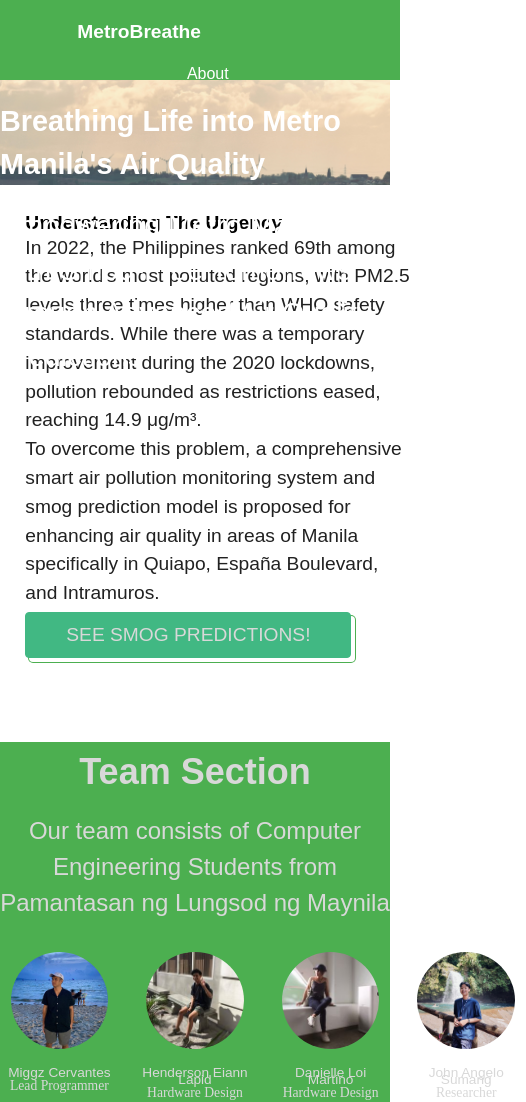
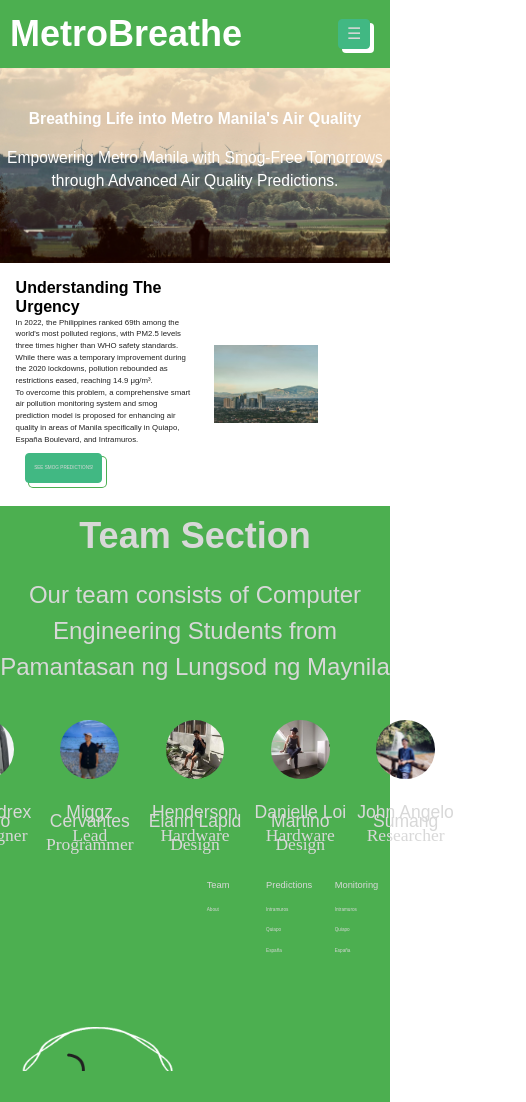
Before and after one commit to migzcervvv/Thesis-Website, a plain HTML site: page index.html in a window 390 px wide. Shown: the top 1102 px of the page, 526 px wide, since content can reach past the window. Drawn offline with Linux system fonts and the light colour scheme; a script that the page names is missing.

Commit message:
Mobile Responsiveness not finished

```diff
--- a/Website.css
+++ b/Website.css
@@ -24,15 +24,18 @@ p {
   line-height: 150%;
   color: #212121;
 }
-
+.mobile-menu-icon {
+  display: none;
+}
 .navbar {
   display: flex;
   flex-direction: row;
   justify-content: space-between;
   align-items: center;
   width: 100%; /* Responsive width */
-  max-height: 4vw;
-  min-height: 70px;
+  max-width: 1250px; /* Max width constraint */
+  max-height: 15vh;
+  min-height: 8vh;
   background: #4CAF50;
   border-radius: 0px;
 }
@@ -44,7 +47,6 @@ p {
   align-items: center;
   padding: 0px;
   width: 100%; /* Responsive width */
-  max-width: 1250vw; /* Max width constraint */
   max-height: 70px;
   border-radius: 0px;
   margin: 0 auto; /* Centering */
@@ -66,12 +68,12 @@ p {
 .navbar-logo {
   display: flex;
   flex-direction: row;
-  flex: 1; /* Distributes space evenly */
+  flex: 1;
   align-items: flex-start;
   padding: 0px;
   margin: 0 auto;
-  width: 261px; /* Fixed width, consider making this responsive if needed */
-  height: 52px;
+  width: 15vw; /* Fixed width, consider making this responsive if needed */
+  height: auto;
   border-radius: 0px;
 }
 
@@ -161,7 +163,7 @@ p {
   align-items: flex-start;
   padding: 0px;
   gap: 1vw; /* Responsive gap */
-  width: auto; /* Adjust width to auto */
+  width: 100%;
   height: auto; /* Adjust height to auto */
   border-radius: 0px;
 }
@@ -181,7 +183,7 @@ p {
   align-items: flex-start;
   padding: 0;
   gap: 1vw; /* Responsive gap */
-  width: auto; /* Adjust width to auto */
+  width: 100%;
   max-width: 1200px;
   height: auto; /* Adjust height to auto */
   border-radius: 0px;
@@ -226,7 +228,7 @@ p {
 .hero-container-content {
   flex-direction: column;
   align-items: center;
-  gap: 1em; /* Adjust gap to a more reasonable unit */
+  gap: 1.5em; /* Adjust gap to a more reasonable unit */
 }
 
 /* Actions */
@@ -552,145 +554,168 @@ button:not([disabled]):active {
 #smogProgressBar.high { background-color: orange; }
 #smogProgressBar.very-high { background-color: red; }
 
-/* Mobile Screens: max-width of 768px *//* Mobile Screens: max-width of 768px *//* Mobile Screens: max-width of 768px *//* Mobile Screens: max-width of 768px *//* Mobile Screens: max-width of 768px */
+/* Mobile Screens: max-width of 480px *//* Mobile Screens: max-width of 480px *//* Mobile Screens: max-width of 480px *//* Mobile Screens: max-width of 480px *//* Mobile Screens: max-width of 480px */
 
-@media screen and (max-width: 768px) {
-  /* General Styles */
-  h1, p, h2 {
-    font-size: 1.6rem; /* Adjusted font size */
+@media screen and (max-width: 480px) {
+    /* Navbar Adjustments for Mobile */
+    body, h1, p, h2 {
+      margin: 0;
+      padding: 0;
+      font-family: 'Poppins', sans-serif;
+      width: 100%; /* Full width */
+      font-style: normal;
+      color: #000000;
+      content: justify;
     }
 
-  /* Navbar Adjustments */
-  .navbar, .navbar-container, .navbar-content {
-    max-height: auto;
-    padding: 0 2vw;
-  }
-  .navbar-logo h1, .navbar-link a {
-    font-size: 1.4rem; /* Adjusted font size */
+    /* H1 */
+    h1 {
+      font-weight: 700;
+      font-size: 1rem;
+      line-height: 120%;
     }
 
-  /* Hero Heading Container */
-  .hero-heading-container {
-    flex-direction: column;
-    top: 5vw;
-    gap: 5vw;
-  }
-  .hero-heading, .hero-heading-content {
-    font-size: 2rem; /* Smaller font size */
-  }
-  .hero-heading-column a, .hero-heading-column b {
-    width: 90vw; /* Adjust width */
+    /* Paragraph */
+    p {
+      width: 100%; /* Full width */
+      font-weight: 400;
+      font-size: 0.8rem;
+      line-height: 150%;
+      color: #212121;
     }
 
-  /* Hero Container Adjustments */
-  .hero-container {
+  .navbar {
+    max-width: 100%;
+    height: 2vh;
+  }
+  .navbar-container {
+      padding: 0 10px;
+  }
+  .navbar-content {
+      flex-grow: 0; /* Prevents logo from taking unnecessary space */
+      width: 100%; /* Responsive width */
+      gap: 1vw;
+  }
+  .navbar-logo {
+      gap: 1vw;
+  }
+
+  /* Show the mobile menu icon on mobile screens */
+  .mobile-menu-icon {
+      margin-left: auto; /* Aligns the button to the right */
+      font-size: 1em;
+      cursor: pointer;
+      display: block; /* Only show the button on mobile screens */
+  }
+
+  .navbar-menu {
+      display: none; /* Hide the dropdown menu initially */
       flex-direction: column;
-    padding-top: 2vw;
-    padding-bottom: 2vw;
+      height: auto;
+      background-color: #f9f9f9; /* Background color for dropdown */
+      text-align: left;
+      top: 5%;
+      position: absolute; /* Positioning relative to the navbar */
+      box-shadow: 0 8px 16px rgba(0,0,0,0.2); /* Optional: adds a shadow for depth */
+      z-index: 1; /* Ensures dropdown appears above other content */
+      box-sizing: border-box;
+  }
+
+  .navbar-menu a {
+      display: block;
+      padding: 10px;
+      color: black; /* Text color for visibility */
+      text-decoration: none;
+  }
+
+
+.hero-heading-right {
+    min-height: 50vw; /* Adjust for smaller screens */
+    border-radius: 8px; /* Soften edges */
+}
+
+.hero-background {
+    background-size: cover; /* Ensure full background visibility */
+    background-repeat: no-repeat;
+}
+
+.hero-heading-container {
+    flex-direction: column; /* Stack items vertically */
+    gap: 4vw; /* Reduce gap */
+    max-height: none; /* Remove max height restriction */
+    top: 10vw; /* Adjust top position */
+}
+
+.hero-heading-column a,
+.hero-heading-column b {
+    flex-direction: column; /* Stack items vertically */
     gap: 2vw;
 }
-  .hero-container-column {
-    width: 100%; /* Full width */
-    padding-left: 3vw;
-  }
-  .hero-container-image {
-    width: 80vw;
-    height: auto;
+
+.hero-heading, .hero-heading-content {
+    font-size: 4vw; /* Adjust font size based on screen width */
+    text-align: center; /* Center-align text */
 }
 
-  /* Team Circles Adjustments */
-  .team-circles-container, .team-circles-columns {
-    gap: 4vw;
+/* Adjustments for hero container and related elements */
+.hero-container {
+    min-height: 10vh; /* Adjust minimum height */
+    max-height: 30vh;
+}
+.hero-container-column {
+  max-height: 85vw;
+  padding-left: 4vw;
+}
+.hero-container-column p{
+  font-size: 2vw;
+}
+
+.hero-container-image {
+    max-width: 100%; /* Full width for images */
+    background-size: contain;
+    background-repeat: no-repeat;
+    border-radius: 0%;
+}
+button {
+  font-size: 1.2vw; /* Dynamic font size based on screen width */
+  padding: 1vw 2vw; /* Use viewport width for padding */
+  margin: 1vw 2.5vw; /* Adjust margin for spacing */
+}
+
+.team-circle-image-wrapper {
+    width: 25vw; /* Scale based on viewport width */
+    height: 25vw; /* Maintain aspect ratio */
+    max-width: 120px; /* Limit maximum size */
+    max-height: 120px; /* Limit maximum size */
 }
 .JCPIC, .MiggzPIC, .LapidPIC, .daniellePIC, .sumangPIC {
-    width: 25vw;
-    height: 25vw;
+  display: flex;
+  flex-direction: row;
+  justify-content: center;
+  align-items: center;
+  width: 15vw;
+  height: 15vw;
+  background-size: cover;
+  border-radius: 50%; /* Set the border-radius to 50% for a round image */
 }
 .team-member-name, .team-member-role {
-    font-size: 4vw;
+    font-size: 4.5vw; /* Adjust font size for better readability */
 }
 
 /* Footer Adjustments */
 .footercolumns, .footer-links, .footercolumn {
-    width: 100%;
+    gap: 4vw; /* Adjust gap for better spacing */
 }
 .footerlogo-wrapper, .footerlogo {
-    width: 50vw;
-    height: auto;
+    width: 50vw; /* Adjust width to fit smaller screens */
+    max-width: 300px; /* Set a maximum width */
+}
+
+/* Progress Bar Adjustments */
+.progress-bar-container, #smogRecommendation {
+    margin: 5px 0; /* Adjust margin for spacing */
+}
+.progress-bar {
+    height: 8px; /* Adjust height for consistency */
 }
 }
-
-
-/* Mobile Screens: max-width of 480px *//* Mobile Screens: max-width of 480px *//* Mobile Screens: max-width of 480px *//* Mobile Screens: max-width of 480px *//* Mobile Screens: max-width of 480px */
-
-@media screen and (max-width: 480px) {
-  /* General Styles */
-  h1, p, h2 {
-    font-size: 1.2rem; /* Smaller font size */
-  }
-
-  /* Navbar Adjustments */
-  .navbar {
-    flex-direction: column;
-    padding: 5px;
-  }
-  .navbar-content, .navbar-menu {
-    flex-direction: column;
-    align-items: center;
-    gap: 2vw;
-  }
-  .navbar-logo h1, .navbar-link a {
-    font-size: 1.2rem;
-  }
-
-  /* Hero Container Adjustments */
-  .hero-container {
-    padding: 3vh;
-    margin: 0;
-    min-height: 60vh;
-  }
-  .hero-container-column {
-    padding: 0 10px;
-  }
-  .hero-heading, .hero-heading-content {
-    font-size: 1.8rem;
-  }
-  .hero-container-image {
-    width: 90%;
-    height: auto;
-  }
-
-  /* Team Circles Adjustments */
-  .team-circle-image-wrapper {
-    width: 120px;
-    height: 120px;
-  }
-  .team-member-name, .team-member-role {
-    font-size: 3.5vw;
-  }
-
-  /* Footer Adjustments */
-  .footercolumns, .footer-links, .footercolumn {
-    flex-direction: column;
-    align-items: center;
-    width: 100%;
-    gap: 2vw;
-  }
-  .footerlogo-wrapper, .footerlogo {
-    width: 60vw;
-    height: auto;
-  }
-
-  /* Button and Progress Bar Adjustments */
-  button {
-    min-height: 40px;
-    font-size: 1.2rem;
-  }
-  .progress-bar-container, #smogRecommendation {
-    width: 100%;
-    margin: 10px 0;
-  }
-  .progress-bar {
-    height: 12px;
-  }
-}
--- a/index.html
+++ b/index.html
@@ -15,7 +15,8 @@
                         <h1>MetroBreathe</h1>
                     </a>
                 </div>
-                <nav class="navbar-menu">
+                <button class="mobile-menu-icon" id="mobile-menu-toggle">☰</button>
+                <nav class="navbar-menu" id="navbar-menu">
                     <a href="#team">About</a>
                     <a href="SecondPage.html">Monitoring</a>
                     <a href="SecondPage.html">Prediction</a>
@@ -24,14 +25,16 @@
         </div>
     </header>
 
+
     <div class="hero-heading-right">
-        <div class="hero-background"></div>
+        <div class="hero-background">
             <div class="hero-heading-container">
                 <div class="hero-heading-column a">
                     <h1 class="hero-heading">Breathing Life into Metro Manila's Air Quality</h1>
                 </div>
                 <div class="hero-heading-column b">
                     <p class="hero-heading-content">Empowering Metro Manila with Smog-Free Tomorrows through Advanced Air Quality Predictions.</p>
+                </div>
             </div>
         </div>
     </div>
```
Also changed, not shown: SecondPage.html (+3 -2 lines), 1 other file. Lines whose indentation alone changed are shown as unchanged.
